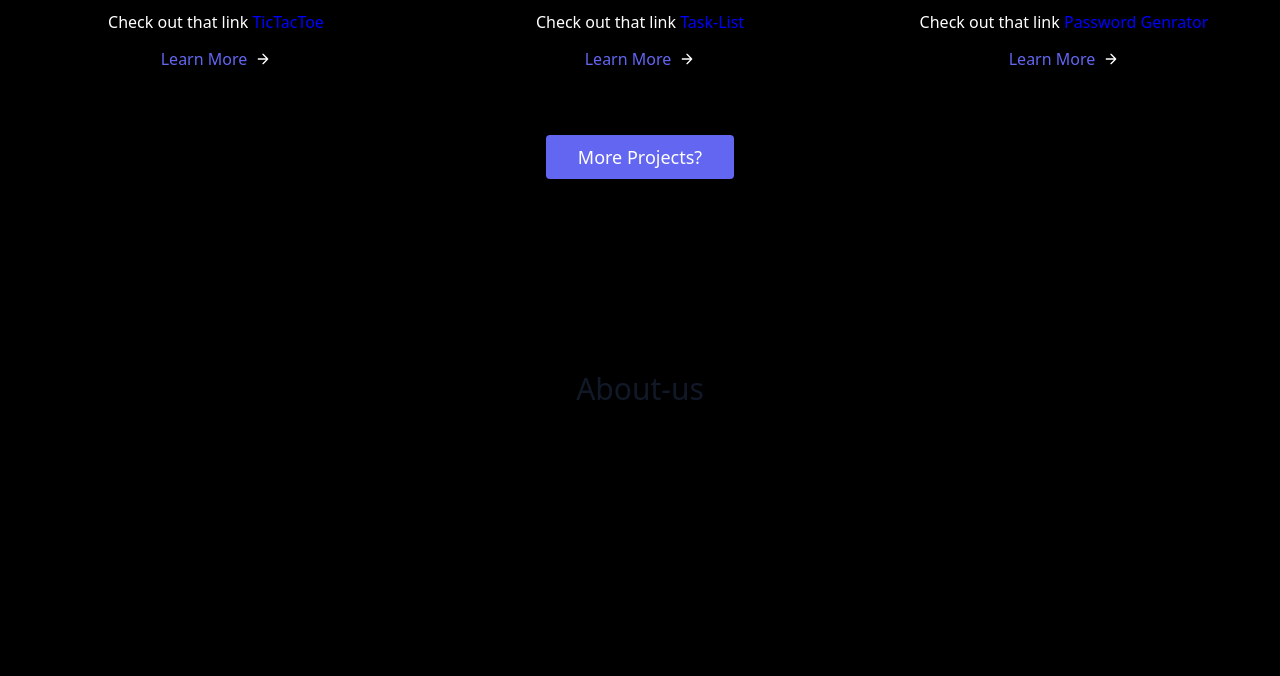
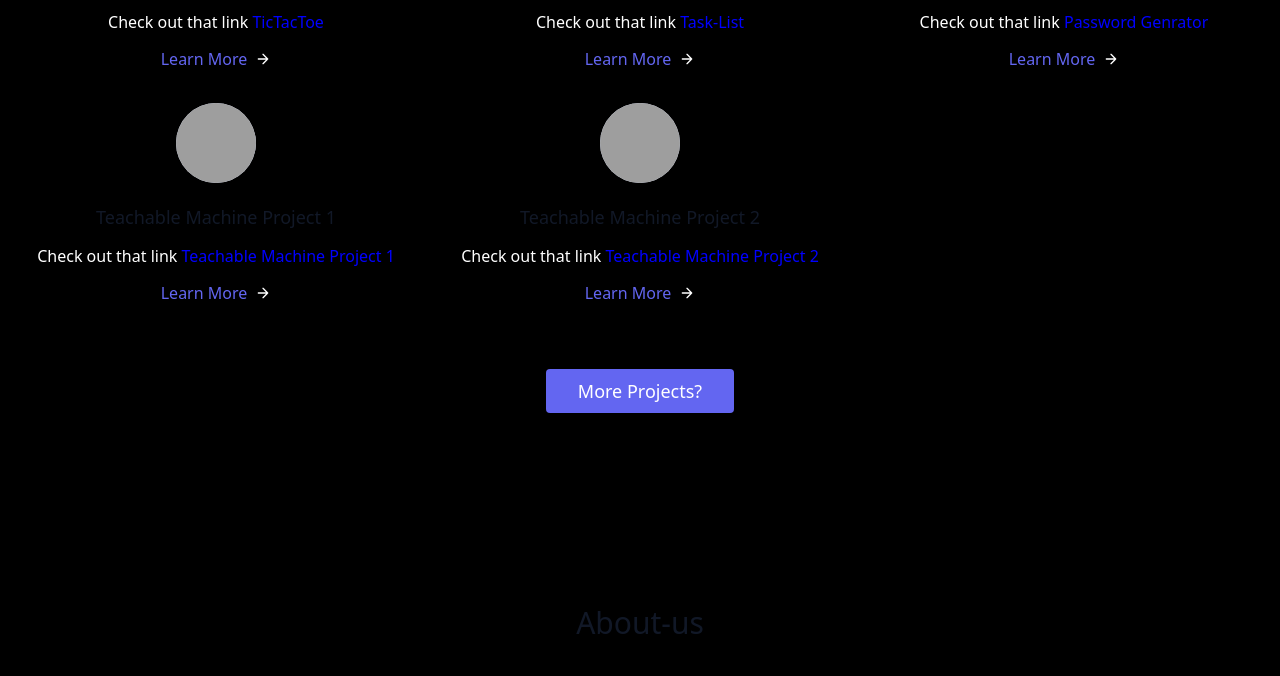
Before and after one commit to njhjgyj/portfolio, a plain HTML site: page index.html in a window 1280 px wide. Shown: the part 1269-1945 px from the top of the page. Drawn offline with nearby package versions, Linux system fonts and the light colour scheme; grey boxes are pictures that could not be loaded.

Commit message:
Update index.html

```diff
--- a/index.html
+++ b/index.html
@@ -207,6 +207,59 @@
                         </a>
                     </div>
                 </div>
+
+                <div class="p-4 md:w-1/3 flex flex-col text-center items-center">
+                    <div>
+                        <!-- <svg fill="none" stroke="currentColor" stroke-linecap="round" stroke-linejoin="round"
+                            stroke-width="2" class="w-10 h-10" viewBox="0 0 24 24">
+                            <path d="M22 12h-4l-3 9L9 3l-3 9H2"></path>
+                        </svg> -->
+
+                        <img src="https://i.ytimg.com/an/T2qQGqZxkD0/0f04f0b2-a39a-4621-8bb5-1f5f7bf9bf10_mq.jpg?v=5dc445a2"
+                            alt="img not found"
+                            class="w-20 h-20 inline-flex items-center justify-center rounded-full bg-indigo-100 text-indigo-500 mb-5 flex-shrink-0">
+                    </div>
+                    <div class="flex-grow">
+                        <h2 class="text-gray-900 text-lg title-font font-medium mb-3 ">Teachable Machine Project 1</h2>
+                        <p class="leading-relaxed text-base ">Check out that link <a style="color: blue;"
+                                href="https://njhjgyj.github.io/teachable-machine-project1/" target="_blank">Teachable
+                                Machine Project 1</a>
+                        </p>
+                        <a class="mt-3 text-indigo-500 inline-flex items-center ">Learn More
+                            <svg fill="none" stroke="currentColor" stroke-linecap="round" stroke-linejoin="round"
+                                stroke-width="2" class="w-4 h-4 ml-2" viewBox="0 0 24 24">
+                                <path d="M5 12h14M12 5l7 7-7 7"></path>
+                            </svg>
+                        </a>
+                    </div>
+                </div>
+
+                <div class="p-4 md:w-1/3 flex flex-col text-center items-center">
+                    <div>
+                        <!-- <svg fill="none" stroke="currentColor" stroke-linecap="round" stroke-linejoin="round"
+                            stroke-width="2" class="w-10 h-10" viewBox="0 0 24 24">
+                            <path d="M22 12h-4l-3 9L9 3l-3 9H2"></path>
+                        </svg> -->
+
+                        <img src="https://i.ytimg.com/an/T2qQGqZxkD0/0f04f0b2-a39a-4621-8bb5-1f5f7bf9bf10_mq.jpg?v=5dc445a2"
+                            alt="img not found"
+                            class="w-20 h-20 inline-flex items-center justify-center rounded-full bg-indigo-100 text-indigo-500 mb-5 flex-shrink-0">
+                    </div>
+                    <div class="flex-grow">
+                        <h2 class="text-gray-900 text-lg title-font font-medium mb-3 ">Teachable Machine Project 2</h2>
+                        <p class="leading-relaxed text-base ">Check out that link <a style="color: blue;"
+                                href="https://njhjgyj.github.io/teachable-machine-project2/" target="_blank">Teachable
+                                Machine Project 2</a>
+                        </p>
+                        <a class="mt-3 text-indigo-500 inline-flex items-center ">Learn More
+                            <svg fill="none" stroke="currentColor" stroke-linecap="round" stroke-linejoin="round"
+                                stroke-width="2" class="w-4 h-4 ml-2" viewBox="0 0 24 24">
+                                <path d="M5 12h14M12 5l7 7-7 7"></path>
+                            </svg>
+                        </a>
+                    </div>
+                </div>
+
             </div>
             <button
                 class="flex mx-auto mt-16 text-white bg-indigo-500 border-0 py-2 px-8 focus:outline-none hover:bg-indigo-600 rounded text-lg buttonClas"><a
@@ -354,13 +407,12 @@
                     amet voluptatum aliquam quod quidem quaerat nostrum rem facere suscipit. Quia nisi ipsa fugiat totam
                     aliquid animi minus?</p>
 
-                <p class="pClss">Check out my <a
-                        href="https://www.youtube.com/channel/UCUJYHuboMumOhvQbgDvFE2w" style="color: red;"
-                        target="_blank">youtube gaming channel</a></p>
+                <p class="pClss">Check out my <a href="https://www.youtube.com/channel/UCUJYHuboMumOhvQbgDvFE2w"
+                        style="color: red;" target="_blank">youtube gaming channel</a></p>
 
                 <p class="pClss">Iam only contact on messenger this is my <a
-                    href="https://www.facebook.com/raffay.boost" style="color: red;"
-                    target="_blank">facebook profile link </a></p>
+                        href="https://www.facebook.com/raffay.boost" style="color: red;" target="_blank">facebook
+                        profile link </a></p>
                 <span class="inline-block h-1 w-10 rounded bg-indigo-500 mt-8 mb-6 "></span>
                 <h2 class="text-gray-900 font-medium title-font tracking-wider text-sm ">Boost</h2>
                 <p class="text-gray-500 ">Abdul Rafay</p>
@@ -421,19 +473,19 @@
     };
 
 
-    window.onscroll = myFunction;
+    // window.onscroll = myFunction;
 
-    function myFunction() {
-        if (document.body.scrollTop > 200 || document.documentElement.scrollTop > 200) {
+    // function myFunction() {
+    //     if (document.body.scrollTop > 200 || document.documentElement.scrollTop > 200) {
 
-            document.getElementById('my-div1').style.display = 'block';
+    //         document.getElementById('my-div1').style.display = 'block';
 
-        } else {
+    //     } else {
 
-            document.getElementById('my-div1').style.display = 'none';
+    //         document.getElementById('my-div1').style.display = 'none';
 
-        };
-    };
+    //     };
+    // };
 
 </script>
 
```
